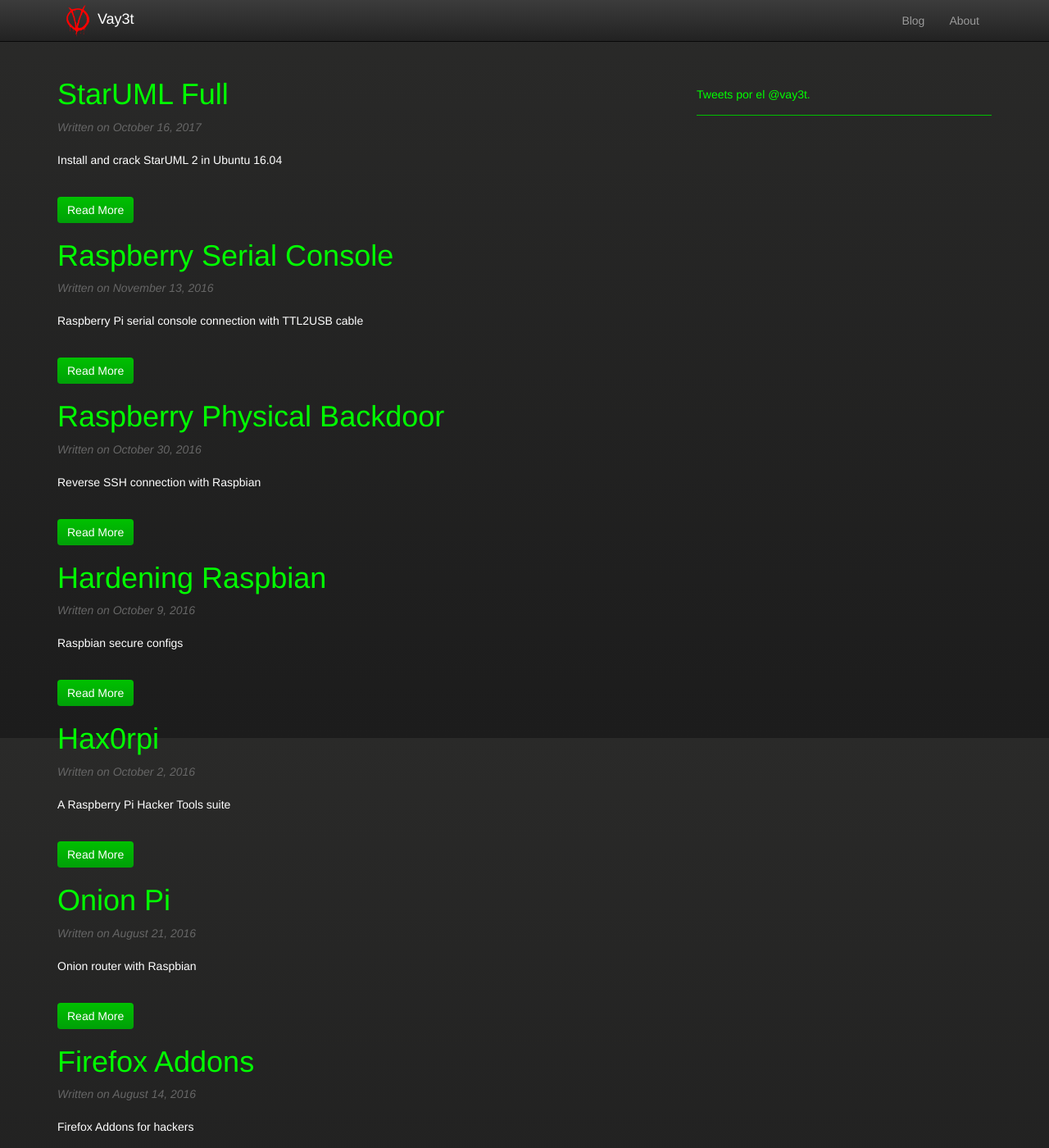
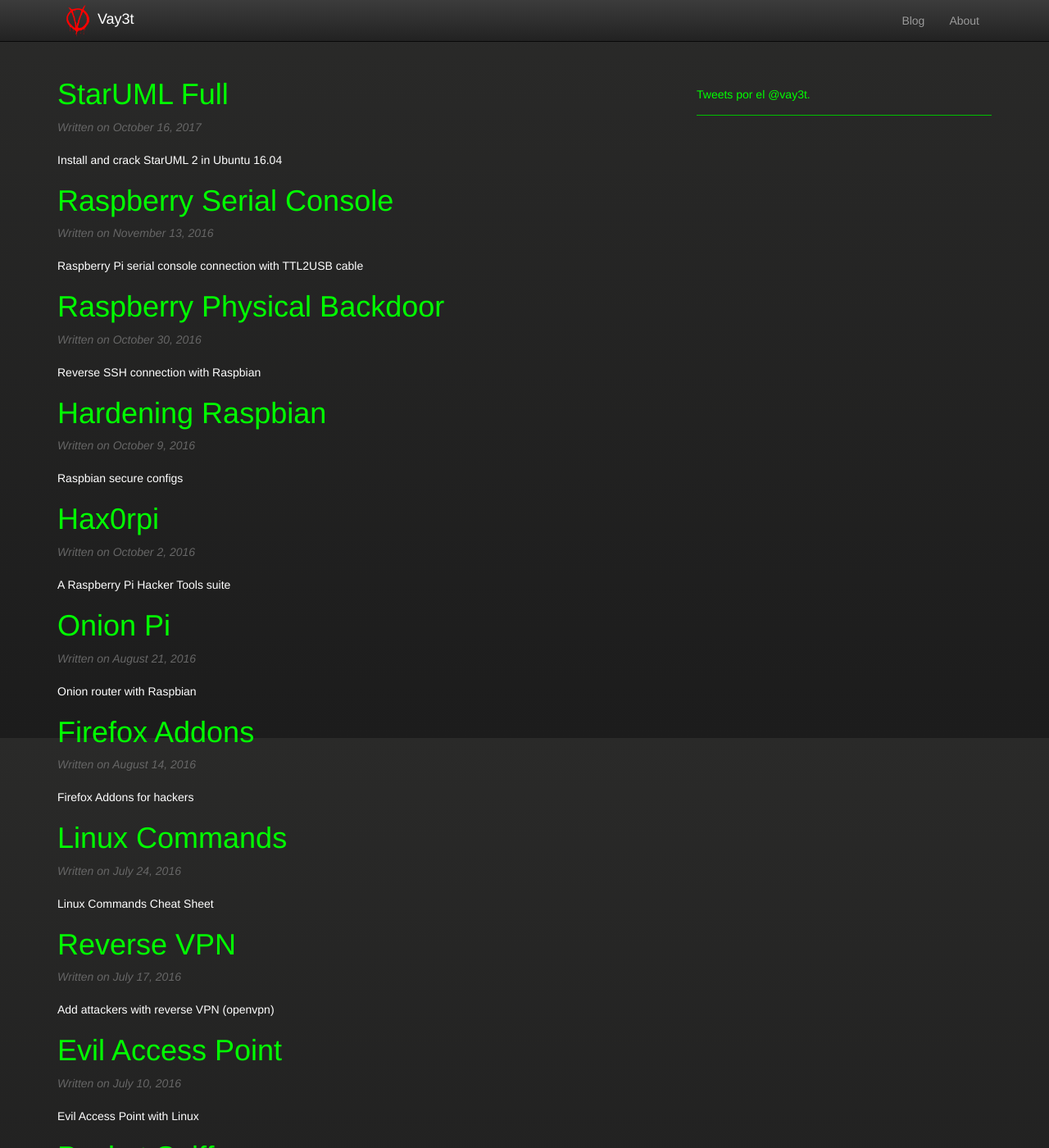
Before and after one commit to pvallejos/pvallejos.github.io, a Jekyll site: the page built from index.html, in a window 1280 px wide and 1400 px high. Shown: the whole window at 82% size. Built offline with Jekyll 4.4.1, drawn with Linux system fonts in a browser that asks for light colours; nearby versions of some CDN libraries; comment, search, counter and statistics services are not loaded; some of the changed text lies outside the part shown.

Commit message:
Update index.html

```diff
--- a/index.html
+++ b/index.html
@@ -16,7 +16,6 @@
         {{ post.excerpt }}
       </div>
 
-      <a href="{{ site.baseurl }}{{ post.url }}" class="read-more btn btn-default">Read More</a>
     </article>
   {% endfor %}
 </div>
```
